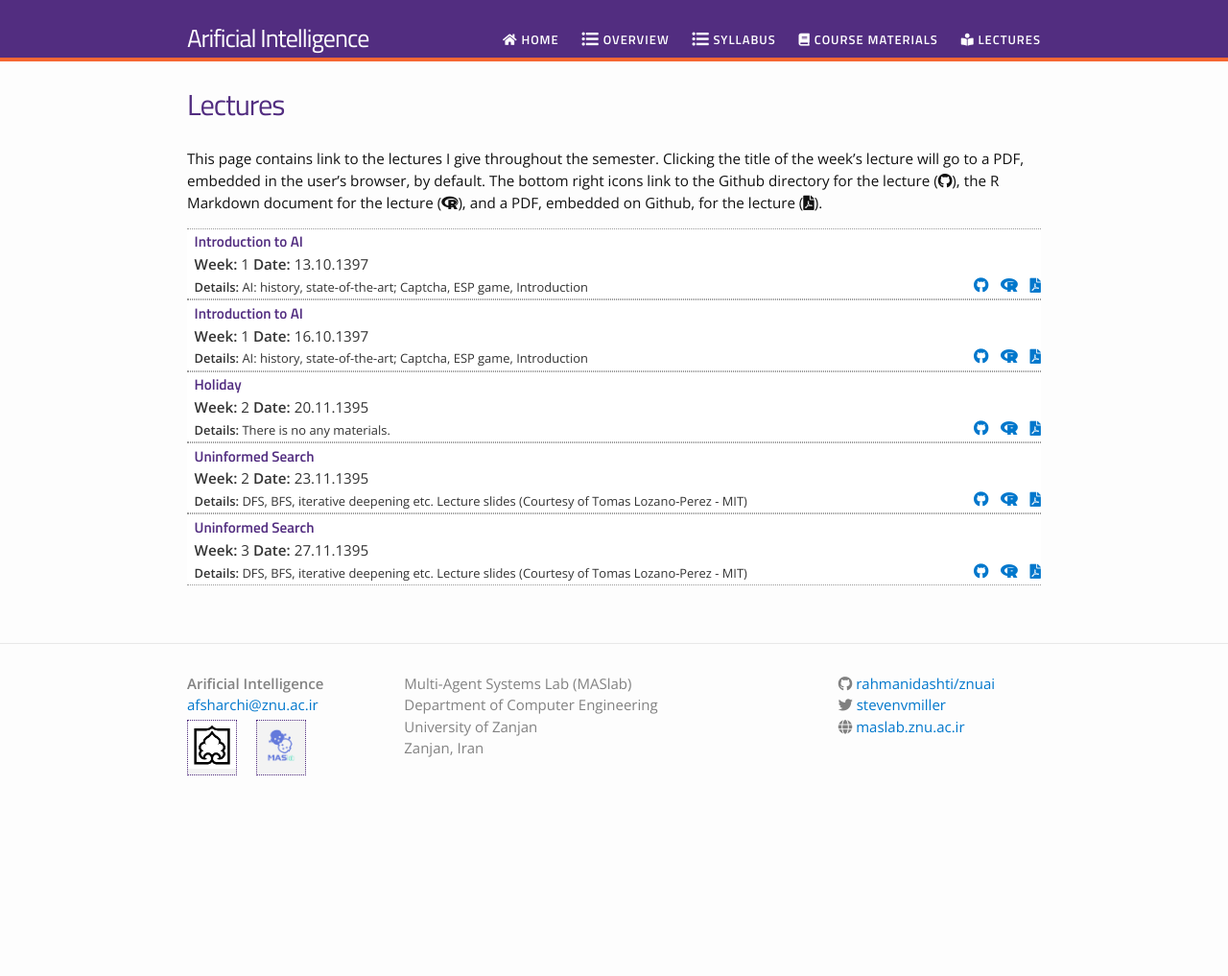
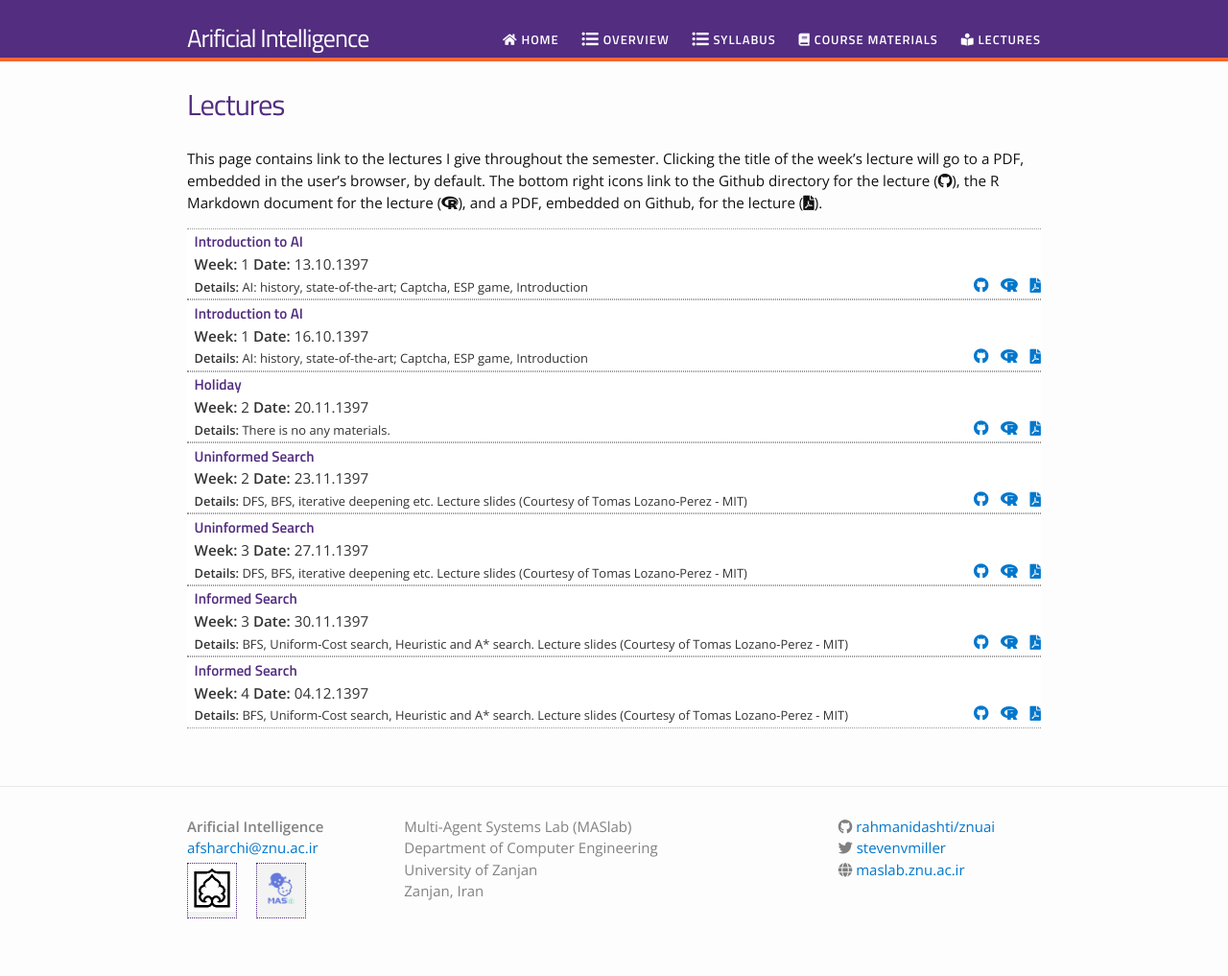
Before and after one commit to rahmanidashti/znuai, a Jekyll site: the page built from lectures.md, in a window 1280 px wide. Shown: the whole page at 96% size. Built offline with Jekyll 4.4.1, drawn with Linux system fonts in a browser that asks for light colours; nearby versions of some CDN libraries; before the commit the page ends 900 px from its top, so only the background shows below that.

Commit message:
Update lectures.yml

```diff
--- a/_data/lectures.yml
+++ b/_data/lectures.yml
@@ -12,19 +12,31 @@
   tldr: "AI: history, state-of-the-art; Captcha, ESP game, Introduction"
 - title: "Holiday"
   week: 2
-  date: 20.11.1395
+  date: 20.11.1397
   filename:
   dirname:
   tldr: "There is no any materials."
 - title: "Uninformed Search"
   week: 2
-  date: 23.11.1395
+  date: 23.11.1397
   filename: uninformed_search
   dirname: files
   tldr: "DFS, BFS, iterative deepening etc. Lecture slides (Courtesy of Tomas Lozano-Perez - MIT)"
 - title: "Uninformed Search"
   week: 3
-  date: 27.11.1395
+  date: 27.11.1397
   filename: uninformed_search
   dirname: files
   tldr: "DFS, BFS, iterative deepening etc. Lecture slides (Courtesy of Tomas Lozano-Perez - MIT)"
+- title: "Informed Search"
+  week: 3
+  date: 30.11.1397
+  filename: uninformed_search_1
+  dirname: files
+  tldr: "BFS, Uniform-Cost search, Heuristic and A*  search. Lecture slides (Courtesy of Tomas Lozano-Perez - MIT)"
+- title: "Informed Search"
+  week: 4
+  date: 04.12.1397
+  filename: uninformed_search_2
+  dirname: files
+  tldr: "BFS, Uniform-Cost search, Heuristic and A*  search. Lecture slides (Courtesy of Tomas Lozano-Perez - MIT)"
```
